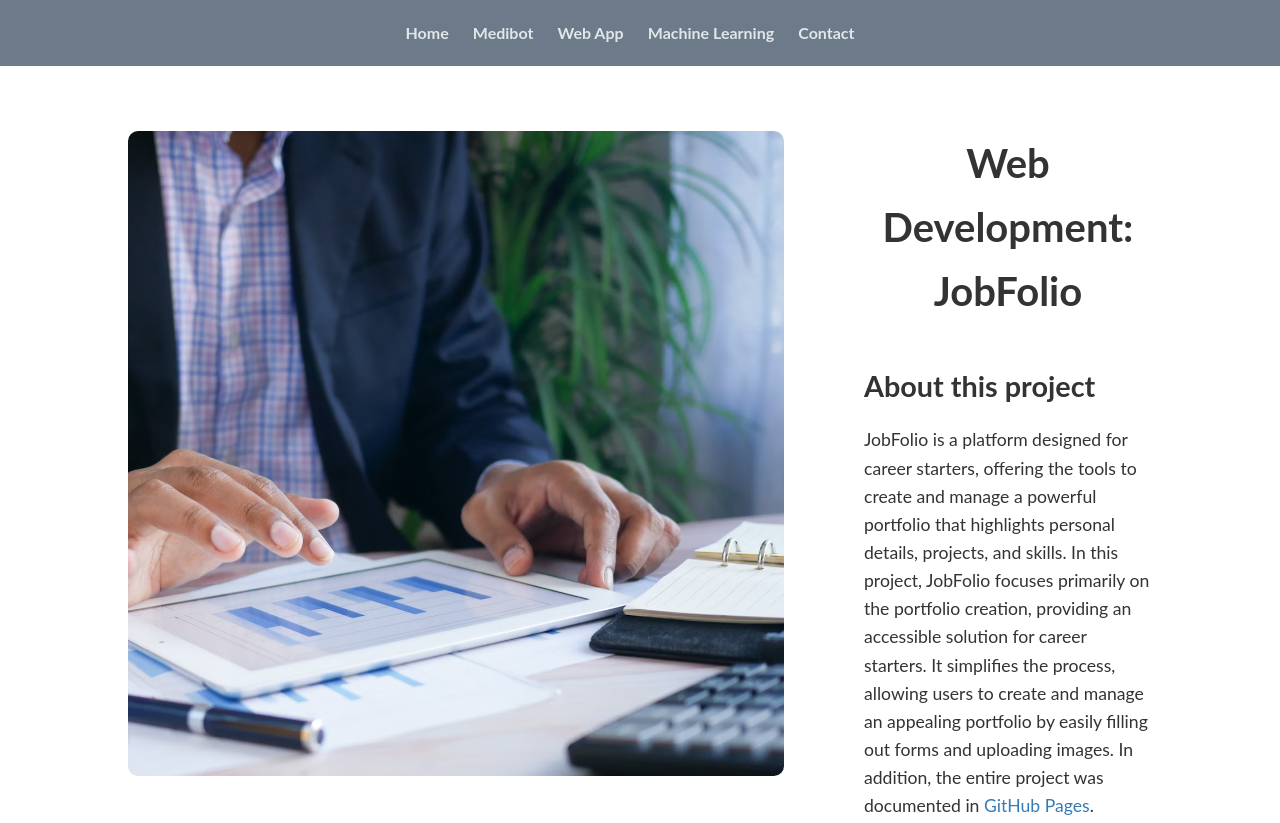
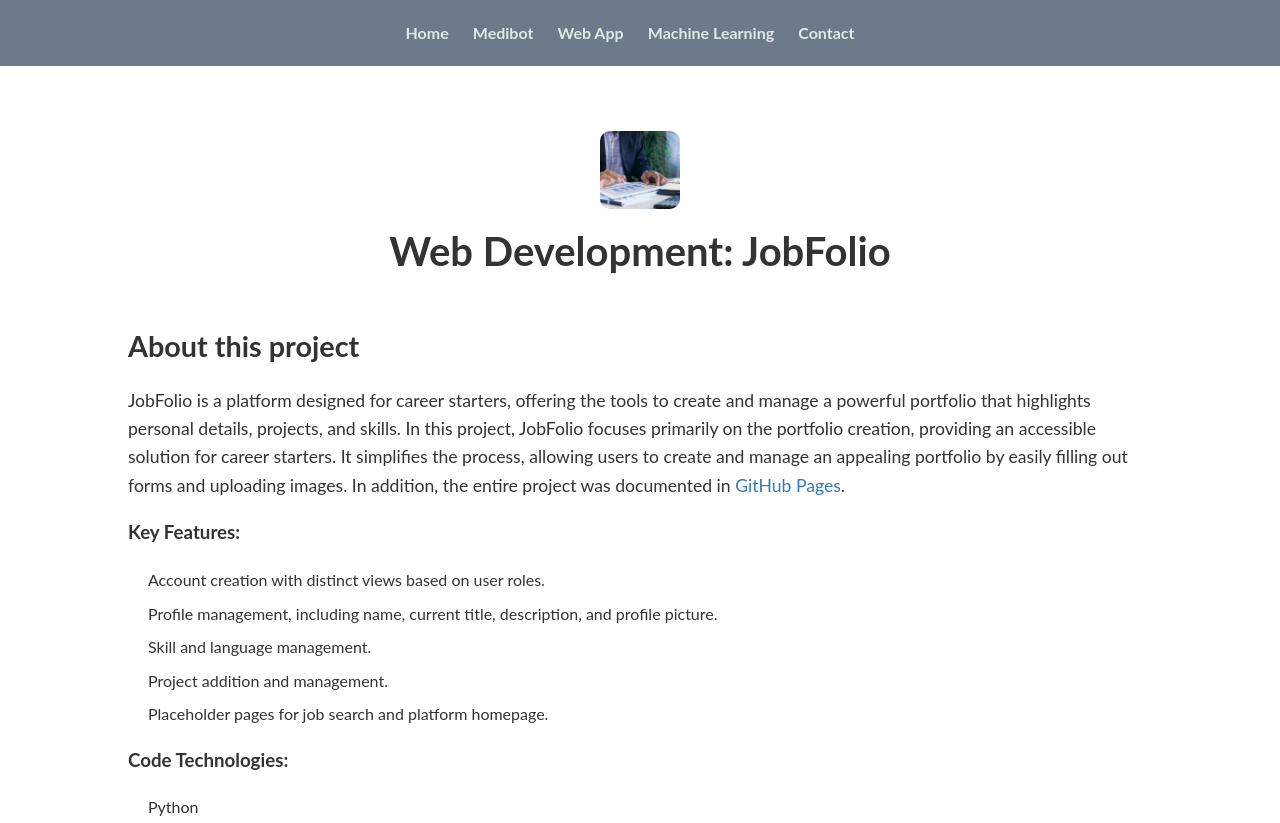
Before and after one commit to bui-vk/victoriakimbui, a plain HTML site: page jobfolio.html in a window 1280 px wide. Shown: the top 823 px of the page. Drawn offline with Linux system fonts and the light colour scheme.

Commit message:
image scaling

```diff
--- a/css/project_sites.css
+++ b/css/project_sites.css
@@ -10,6 +10,19 @@ body {
 a {
     color: #337ab7;
     text-decoration: none;
+}
+h1.major.centered {
+  text-align: center;
+  display: flex;
+  flex-direction: column; /* stack image and text */
+  align-items: center;
+  justify-content: center;
+}
+
+h1.major.centered .image img {
+  width: 80px; /* adjust size as needed */
+  height: auto;
+  margin-bottom: 10px;
 }
 
 a:hover {
--- a/jobfolio.html
+++ b/jobfolio.html
@@ -28,7 +28,10 @@
 		<!-- Main -->
 		<section id="main" class="wrapper">
 			<div class="inner">
-				<h1 class="major"><span class="image left"><img src="images/jobfolio.png" alt="" /></span>Web Development: JobFolio</h1>
+			<h1 class="major centered">
+			<span class="image"><img src="images/jobfolio.png" alt="" /></span>
+			Web Development: JobFolio
+			</h1>
 
 				<!-- Text -->
 				<section>
```
Also changed, not shown: machinelearning.html (+6 -1 lines), medibot.html (+6 -2 lines), agenticAI.html (added), datascience.html (added), datawarehouse.html (added).
